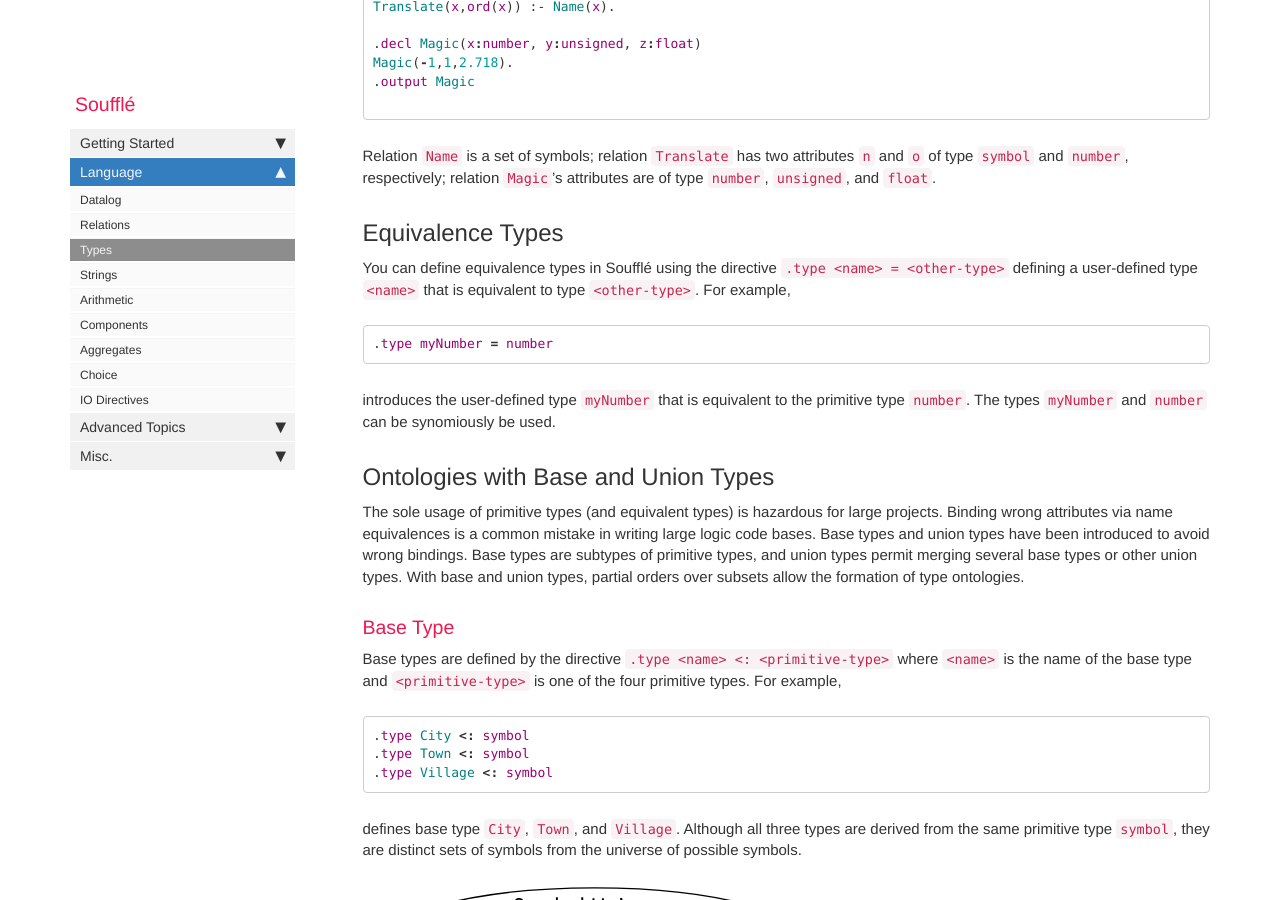
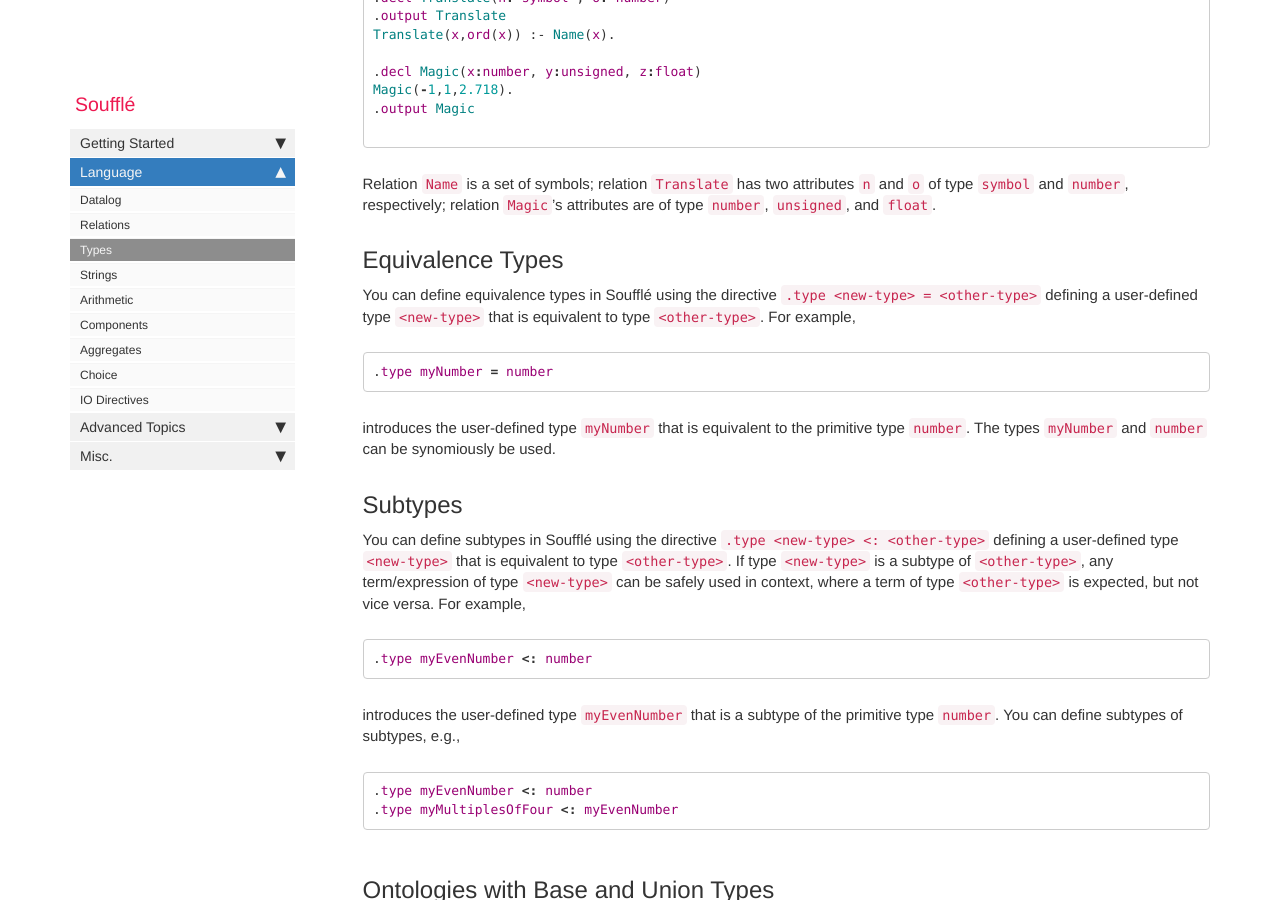
Before and after one commit to souffle-lang/souffle-lang.github.io, a Jekyll site: the page built from pages/docs/types.md, in a window 1280 px wide and 900 px high, scrolled down 1675 px. Built offline with Jekyll 4.4.1, drawn with Linux system fonts in a browser that asks for light colours; comment, search, counter and statistics services are not loaded.

Commit message:
Update types.md

````diff
--- a/pages/docs/types.md
+++ b/pages/docs/types.md
@@ -60,13 +60,28 @@ Magic(-1,1,2.718).
 Relation `Name` is a set of symbols; relation `Translate` has two attributes `n` and `o` of type `symbol` and `number`, respectively; relation `Magic`'s attributes are of type `number`, `unsigned`, and `float`.
 
 ## Equivalence Types
-You can define equivalence types in Soufflé using the directive `.type <name> = <other-type>`
-defining a user-defined type `<name>` that is equivalent to type `<other-type>`.  For example,
+You can define equivalence types in Soufflé using the directive `.type <new-type> = <other-type>`
+defining a user-defined type `<new-type>` that is equivalent to type `<other-type>`.  For example,
 ```prolog
 .type myNumber = number
 ```
 introduces the user-defined type `myNumber` that is equivalent to the primitive type `number`.
 The types `myNumber` and `number` can be synomiously be used.
+
+## Subtypes
+You can define subtypes in Soufflé using the directive `.type <new-type> <: <other-type>`
+defining a user-defined type `<new-type>` that is equivalent to type `<other-type>`.
+If type `<new-type>` is a subtype of `<other-type>`, any term/expression of type `<new-type>`
+can be safely used in  context, where a term of type `<other-type>` is expected,
+but not vice versa. For example,
+```prolog
+.type myEvenNumber <: number
+```
+introduces the user-defined type `myEvenNumber` that is a subtype of the primitive type `number`. You can define subtypes of subtypes, e.g.,
+```prolog
+.type myEvenNumber <: number
+.type myMultiplesOfFour <: myEvenNumber
+```
 
 ## Ontologies with Base and Union Types
 The sole usage of primitive types (and equivalent types) is
````
